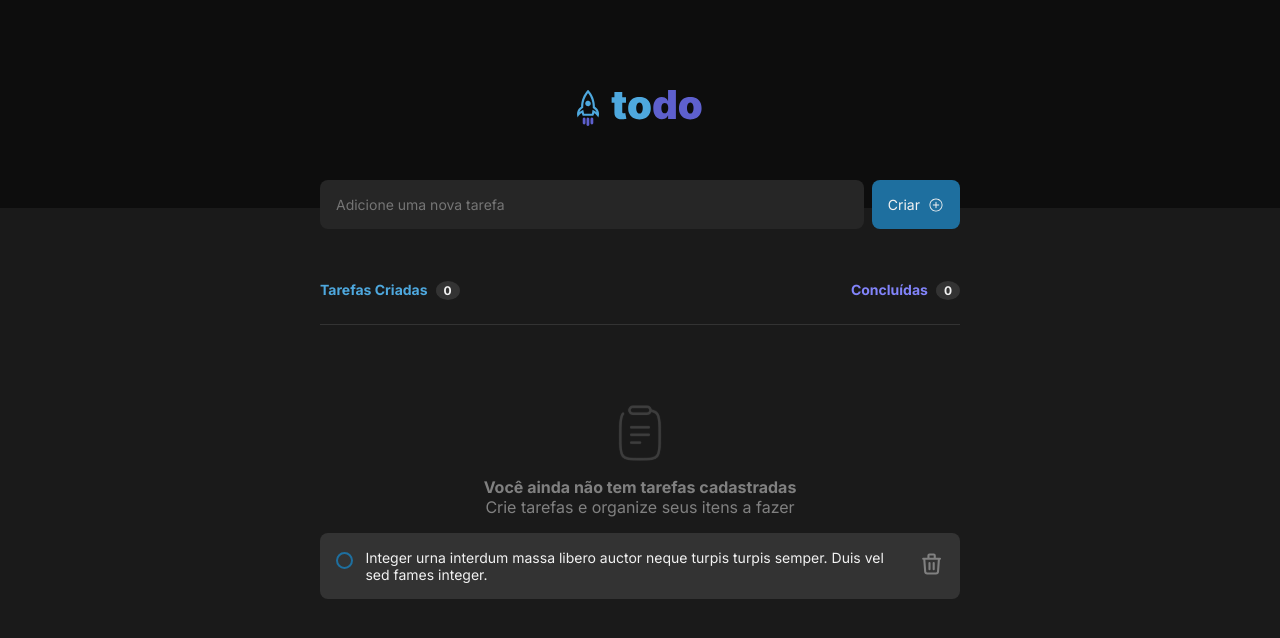
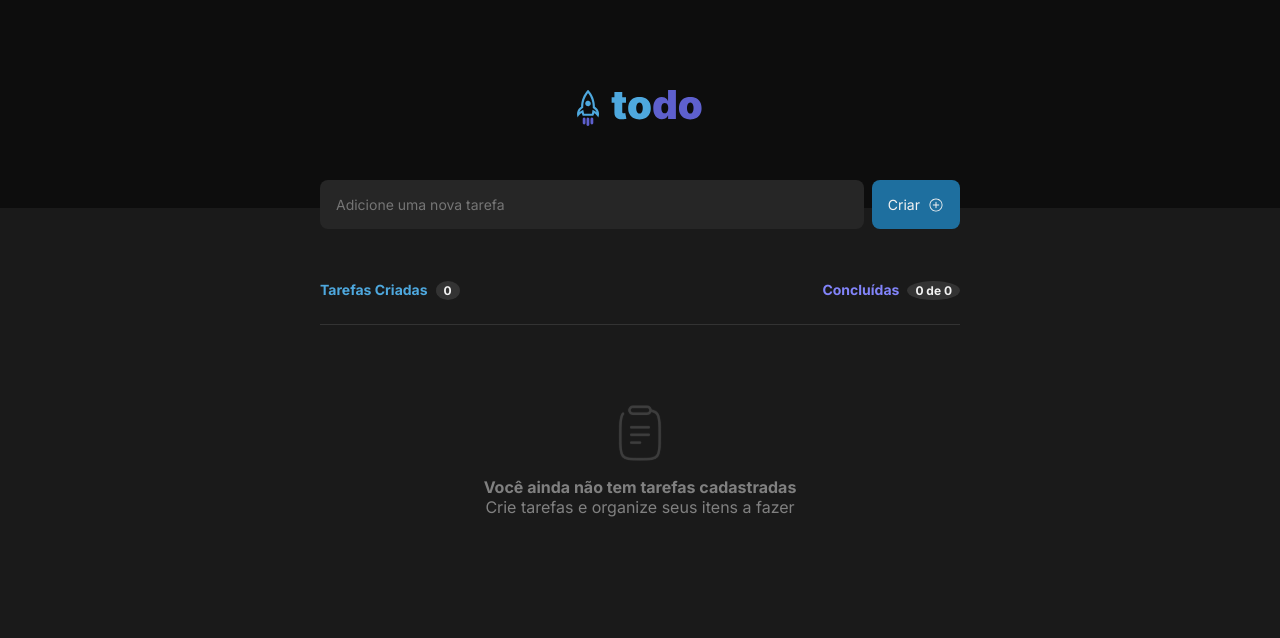
Before and after one commit to RenataDellamatriz/to-do-list, a React (Vite) app: page / in a window 1280 px wide. Shown: the top 638 px of the page. Built offline with nearby package versions, Linux system fonts and the light colour scheme.

Commit message:
feat: adding tasks and deleting tasks

```diff
--- a/src/App.module.css
+++ b/src/App.module.css
@@ -6,3 +6,49 @@
     width: 50%;
     margin: calc(0px - 1.5rem - 4px) auto;
 }
+
+.taskHeader {
+    display: flex;
+    justify-content: space-between;
+    width: 50%;
+    margin: 5rem auto;
+    border-bottom: 1px solid var(--gray-400);
+    padding-bottom: 1.5rem;
+}
+
+.taskHeader p {
+    color: var(--gray-100);
+    font-weight: 700;
+    font-size: 0.75rem;
+    background-color: var(--gray-400);
+    padding: 0.125rem 0.5rem;
+    border-radius: 100%;
+}
+
+.taskHeaderCriated {
+    display: flex;
+    gap: 0.5rem;
+
+}
+
+.taskHeaderCriated strong {
+    color: var(--blue);
+    font-size: 0.875rem;
+}
+
+.taskHeaderCompleted {
+    display: flex;
+    gap: 0.5rem;
+}
+
+.taskHeaderCompleted strong {
+    color:var(--purple);
+    font-size: 0.875rem;
+}
+
+@media screen and (max-width: 500px) {
+    .taskHeader {
+        flex-direction: column;
+        align-items: center;
+    }
+}
--- a/src/App.tsx
+++ b/src/App.tsx
@@ -3,21 +3,92 @@ import { Button } from "./components/Button";
 import { Header } from "./components/Header";
 import { Input } from "./components/Input";
 import "./global.css";
-import { TaskHeader } from "./components/TaskHeader";
 import { TaskBoard } from "./components/TaskBoard";
+import { ChangeEvent, FormEvent, InvalidEvent, useState } from "react";
+import { Task } from "./components/Task";
+import { CheckboxInput } from "./components/CheckboxInput";
 
 function App() {
+  const [tasks, setTasks] = useState<string[]>([]);
+  const [newTask, setNewTask] = useState("");
+
+  const createdTask = tasks.length
+  const [completedTask, setCompletedTask] = useState(0)
+
+
+  function handleCreateNewTask(event: FormEvent) {
+    event.preventDefault();
+
+    setTasks([...tasks, newTask]);
+    setNewTask("");
+  }
+
+  function handleNewTaskChange(event: ChangeEvent<HTMLInputElement>){
+    event.target.setCustomValidity('');
+    setNewTask(event.target.value)
+  }
+
+  function handleNewTaskInvalid(event:InvalidEvent<HTMLInputElement>){
+    event.target.setCustomValidity('Este campo é obrigatório')
+  }
+
+
+
+  function deleteTask(taskToDelete:string) {
+    const tasksWithoutDeletedOne = tasks.filter((task) => {
+      return task !== taskToDelete
+    })
+    setTasks(tasksWithoutDeletedOne)
+  }
+
+
+
+  const isNewTaskEmpty = newTask.length === 0;
+
+  // function checkedTask() {
+  //   const
+  // }
+
   return (
     <div className="App">
       <Header />
-      <form className={styles.formWrapper}>
-        <Input />
-        <Button />
+      <form
+      className={styles.formWrapper}
+      onSubmit={handleCreateNewTask}
+      >
+        <Input
+        name='task'
+        value={newTask}
+        placeholder='Adicione uma nova tarefa'
+        onChange={handleNewTaskChange}
+        onInvalid={handleNewTaskInvalid}
+        />
+        <Button type='submit' disabled={isNewTaskEmpty} />
       </form>
 
-     <TaskHeader/>
-     <TaskBoard/>
 
+      <div className={styles.taskHeader}>
+      <div className={styles.taskHeaderCriated}>
+        <strong>Tarefas Criadas</strong>
+        <p>{createdTask}</p>
+      </div>
+      <div className={styles.taskHeaderCompleted}>
+        <strong>Concluídas</strong>
+        <p>{completedTask} de {createdTask}</p>
+      </div>
+    </div>
+
+      {tasks.length === 0 ? <TaskBoard /> :
+      tasks.map((task)=>{
+        return(
+         <Task
+         content={task}
+         onDeleteTask = {deleteTask}
+         />
+        )
+      })
+
+      }
 
     </div>
   );
--- a/src/components/Button.tsx
+++ b/src/components/Button.tsx
@@ -1,10 +1,16 @@
 import styles from "./Button.module.css";
 import { IoIosAddCircleOutline } from "react-icons/io";
 
-export function Button() {
+interface ButtonProps {
+  type: 'submit';
+  disabled: boolean;
+}
+
+export function Button({type, disabled}:ButtonProps) {
+
   return (
     <div className={styles.wrapper}>
-      <button>
+      <button type={type} disabled={disabled}>
         Criar <IoIosAddCircleOutline style={{fontSize:'1rem'}}/>
       </button>
     </div>
--- a/src/components/Input.tsx
+++ b/src/components/Input.tsx
@@ -1,9 +1,30 @@
-import styles from './Input.module.css'
+import styles from "./Input.module.css";
 
-export function Input() {
+interface InputProps {
+  name: string;
+  placeholder: string;
+  value: string;
+  onChange?: React.ChangeEventHandler<HTMLInputElement>;
+  onInvalid?: React.FormEventHandler<HTMLInputElement>;
+}
+
+export function Input({
+  placeholder,
+  name,
+  value,
+  onChange,
+  onInvalid,
+}: InputProps) {
   return (
     <div className={styles.wrapper}>
-      <input placeholder='Adicione uma nova tarefa' />
+      <input
+        autoComplete="off"
+        placeholder={placeholder}
+        name={name}
+        value={value}
+        onChange={onChange}
+        onInvalid={onInvalid}
+      />
     </div>
   );
 }
--- a/src/components/Task.module.css
+++ b/src/components/Task.module.css
@@ -1,6 +1,6 @@
 .wrapper {
   display: flex;
-  justify-content: space-around;
+  justify-content: space-between;
   align-items: flex-start;
   background-color: var(--gray-400);
   color: var(--gray-100);
@@ -13,11 +13,23 @@
   gap: 12px;
 }
 
+.trashButton {
+  background-color: transparent;
+  border: none;
+ }
+
+.chechboxLabel{
+  display: flex;
+  flex-direction: row;
+  gap:0.75rem;
+  align-items: center;
+}
+
 .trash {
   font-size: 1.5rem;
   color: var(--gray-300);
   cursor: pointer;
-  font-size: 30px;
+  font-size: 24px;
   padding: 0;
   margin: 0;
   transition: 0.2s ease-in-out;
--- a/src/components/Task.tsx
+++ b/src/components/Task.tsx
@@ -1,18 +1,36 @@
 import { CheckboxInput } from "./CheckboxInput";
 import styles from "./Task.module.css";
 import { HiOutlineTrash } from "react-icons/hi";
+import { useState } from "react";
 
-export function Task() {
+interface TaskProps {
+  content:string;
+  onDeleteTask: (task:string) => void;
+}
+
+export function Task({content,onDeleteTask} : TaskProps) {
+
+
+  function handleDeleteTask(){
+    onDeleteTask(content)
+  }
+
   return (
     <div className={styles.wrapper}>
+      <div className={styles.chechboxLabel}>
       <CheckboxInput />
+
       <p>
-        Integer urna interdum massa libero auctor neque turpis turpis semper.
-        Duis vel sed fames integer.
+        {content}
       </p>
+      </div>
+
+      <button className={styles.trashButton} onClick={handleDeleteTask} title='Deletar comentário'>
       <HiOutlineTrash
         className={styles.trash}
       />
+      </button>
+
     </div>
   );
 }
--- a/src/components/TaskBoard.tsx
+++ b/src/components/TaskBoard.tsx
@@ -13,7 +13,6 @@ export function TaskBoard() {
         </div>
       </div>
 
-      <Task />
     </>
   );
 }
--- a/src/components/TaskHeader.tsx
+++ b/src/components/TaskHeader.tsx
@@ -1,16 +1,2 @@
+import { useState } from 'react';
 import styles from './TaskHeader.module.css'
-
-export function TaskHeader() {
-  return (
-    <div className={styles.taskHeader}>
-      <div className={styles.taskHeaderCriated}>
-        <strong>Tarefas Criadas</strong>
-        <p>0</p>
-      </div>
-      <div className={styles.taskHeaderCompleted}>
-        <strong>Concluídas</strong>
-        <p>0</p>
-      </div>
-    </div>
-  );
-}
```
Also changed, not shown: src/components/CheckboxInput.tsx (+9 -2 lines).
